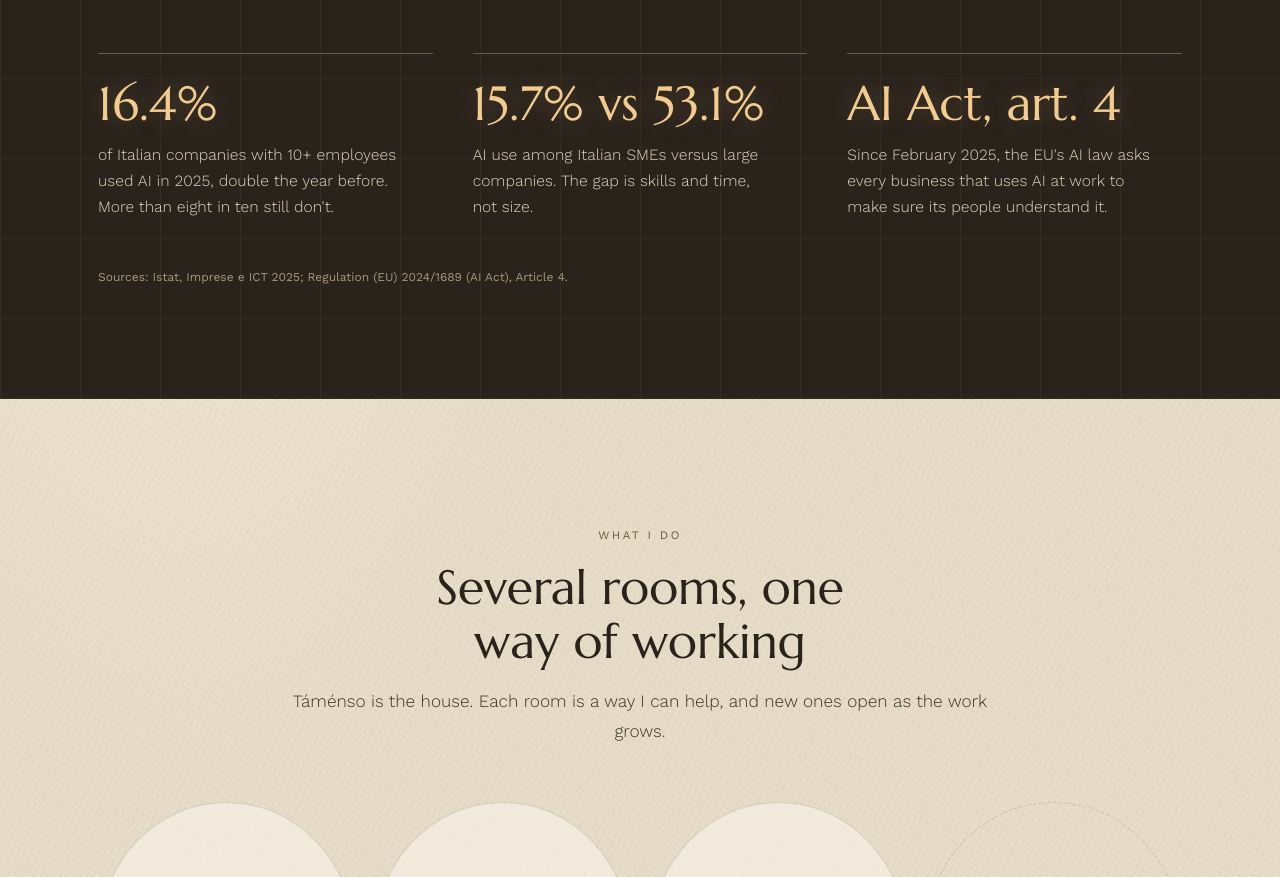
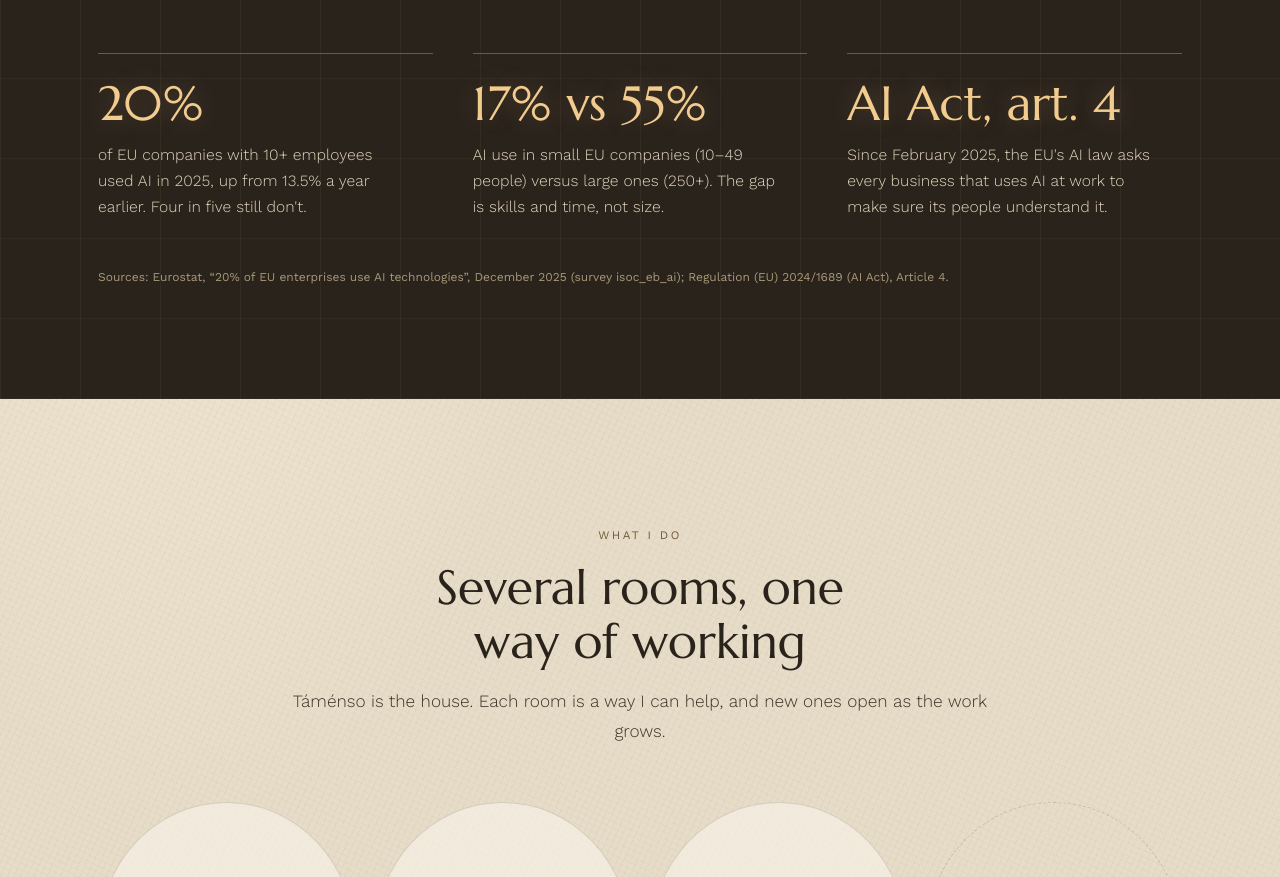
Before and after one commit to eabhacullinane/tamenso, a plain HTML site: page index.html in a window 1280 px wide. Shown: the part 1052-1929 px from the top of the page. Drawn offline with Linux system fonts and the light colour scheme; animation ran at ten frames a second.

Commit message:
English 'Why now' uses EU-wide Eurostat 2025 figures
Co-Authored-By: Claude Opus 5.5 <noreply@anthropic.com>
Claude-Session: https://claude.ai/code/session_01UZbKmhsxyeL63fd5HPZprN

```diff
--- a/index.html
+++ b/index.html
@@ -86,19 +86,19 @@
       <h2 id="why-h" class="why-title reveal">Most small businesses haven&#x27;t opened this door yet. The ones that do pull ahead.</h2>
       <div class="stats">
         <figure class="stat reveal">
-          <span class="num" data-count>16.4%</span>
-          <figcaption>of Italian companies with 10+ employees used AI in 2025, double the year before. More than eight in ten still don&#x27;t.</figcaption>
+          <span class="num" data-count>20%</span>
+          <figcaption>of EU companies with 10+ employees used AI in 2025, up from 13.5% a year earlier. Four in five still don&#x27;t.</figcaption>
         </figure>
         <figure class="stat reveal">
-          <span class="num" data-count>15.7% vs 53.1%</span>
-          <figcaption>AI use among Italian SMEs versus large companies. The gap is skills and time, not size.</figcaption>
+          <span class="num" data-count>17% vs 55%</span>
+          <figcaption>AI use in small EU companies (10–49 people) versus large ones (250+). The gap is skills and time, not size.</figcaption>
         </figure>
         <figure class="stat reveal">
           <span class="num" data-count>AI Act, art. 4</span>
           <figcaption>Since February 2025, the EU&#x27;s AI law asks every business that uses AI at work to make sure its people understand it.</figcaption>
         </figure>
       </div>
-      <p class="sources">Sources: Istat, Imprese e ICT 2025; Regulation (EU) 2024/1689 (AI Act), Article 4.</p>
+      <p class="sources">Sources: Eurostat, “20% of EU enterprises use AI technologies”, December 2025 (survey isoc_eb_ai); Regulation (EU) 2024/1689 (AI Act), Article 4.</p>
     </div>
   </section>
 
```
Also changed, not shown: src/content/en.json (+5 -5 lines).
